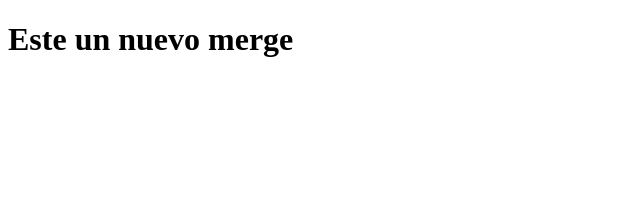
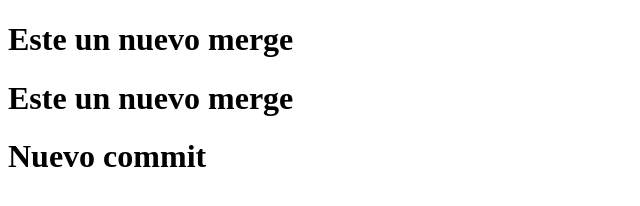
Before and after one commit to LevyMerino/hellogit, a plain HTML site: page new merge.html in a window 1280 px wide. Shown: the whole page, without its empty margins (0-640 px from the left). Drawn offline with Linux system fonts and the light colour scheme.

Commit message:
Nuevos cambios en master

```diff
--- a/new merge.html
+++ b/new merge.html
@@ -7,6 +7,8 @@
 </head>
 <body>
     <h1>Este un nuevo merge</h1>
+    <h1>Este un nuevo merge</h1>
+    <h1>Nuevo commit</h1>
 </body>
 
 
```
Also changed, not shown: index.html (+1 -0 lines).
